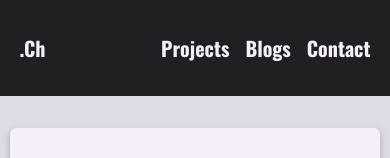
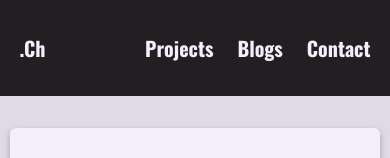
Before and after one commit to Chacho104/my-portfolio-blog-site, a Next.js app: page /posts/getting-started-with-nextjs in a window 390 px wide. Shown: the top 158 px of the page. Built offline with nearby package versions, Linux system fonts and the light colour scheme.

Commit message:
Chnage media query width and adjust gap of ul under 768px

```diff
--- a/components/layout/main-nav.module.css
+++ b/components/layout/main-nav.module.css
@@ -30,13 +30,13 @@
   color: var(--color-grey-200);
 }
 
-@media (max-width: 600px) {
+@media (max-width: 768px) {
   .header {
     padding: 0 5%;
   }
 
   .header ul {
-    gap: 1rem;
+    gap: 1.5rem;
   }
 
   .header a {
```
